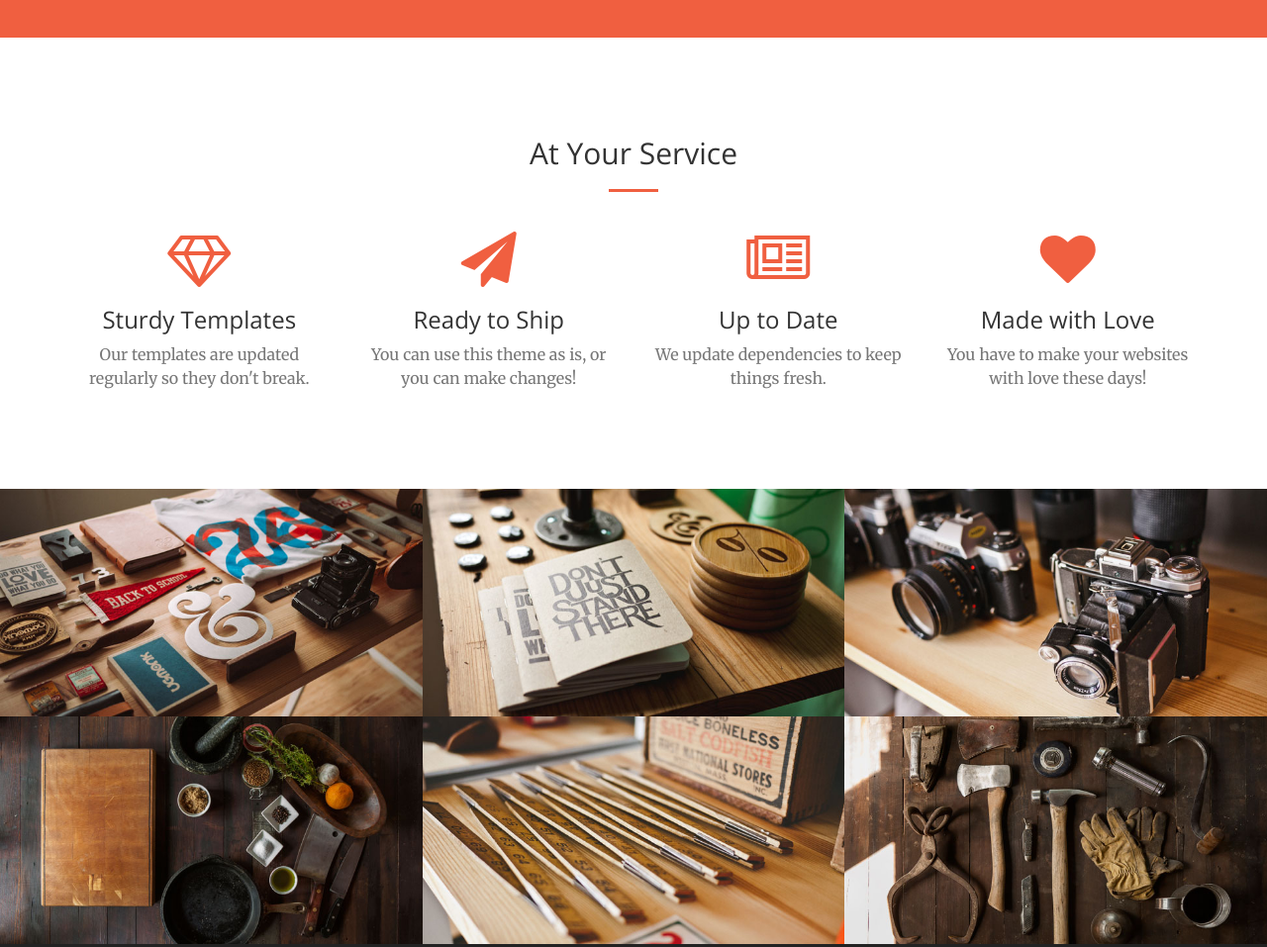
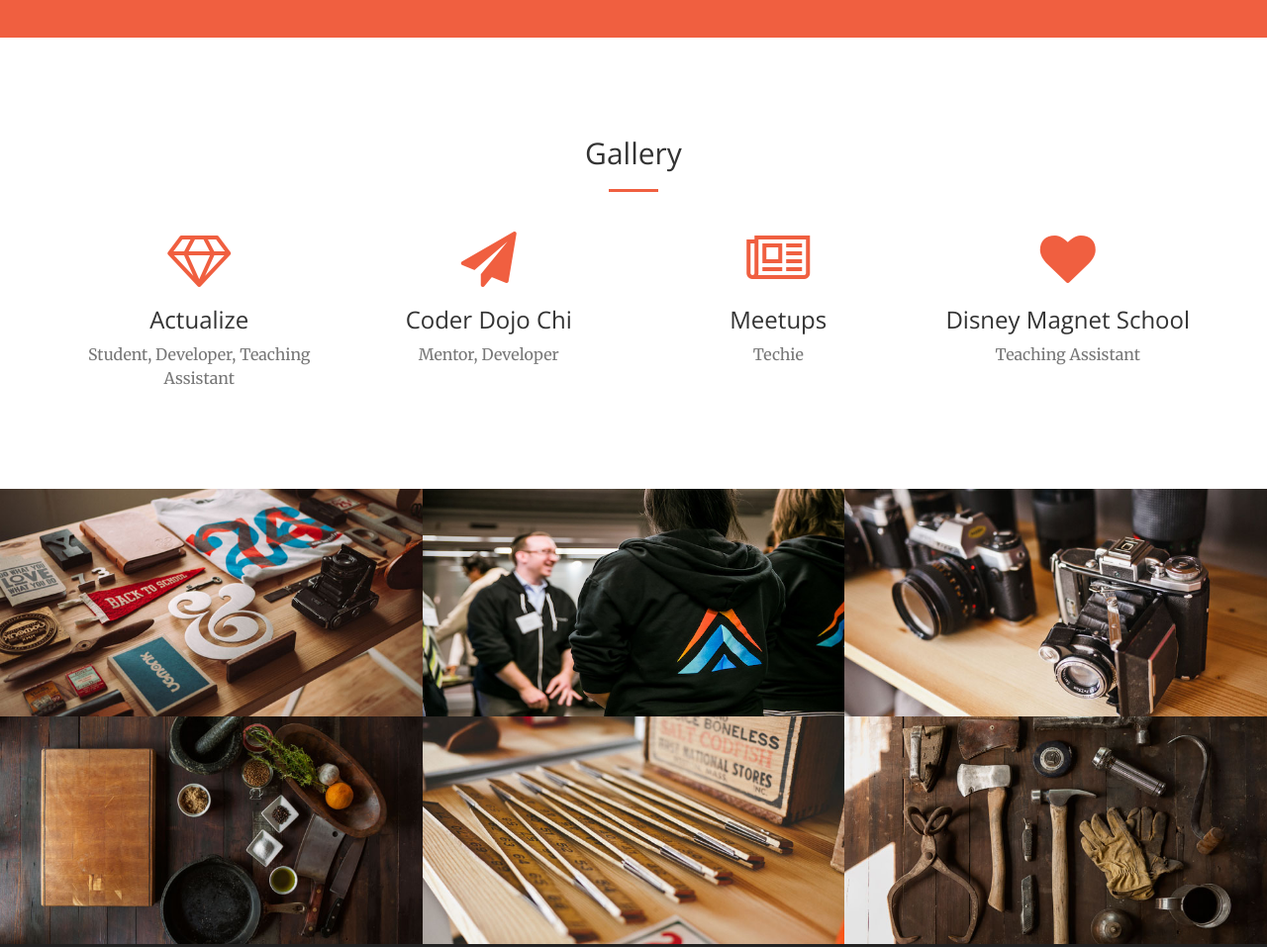
Before and after one commit to KarenAF/karenaf.github.io, a website: page index.html in a window 1280 px wide. Shown: the part 1180-2137 px from the top of the page at 99% size. Drawn offline with nearby package versions, Linux system fonts and the light colour scheme.

Commit message:
customized links

```diff
--- a/css/creative.css
+++ b/css/creative.css
@@ -1,4 +1,4 @@
-/*!
+ /*!
  * Start Bootstrap - Creative v3.3.7+1 (http://startbootstrap.com/template-overviews/creative)
  * Copyright 2013-2016 Start Bootstrap
  * Licensed under MIT (https://github.com/BlackrockDigital/startbootstrap/blob/gh-pages/LICENSE)
--- a/index.html
+++ b/index.html
@@ -43,7 +43,7 @@
                 <button type="button" class="navbar-toggle collapsed" data-toggle="collapse" data-target="#bs-example-navbar-collapse-1">
                     <span class="sr-only">Toggle navigation</span> Menu <i class="fa fa-bars"></i>
                 </button>
-                <a class="navbar-brand page-scroll" href="#page-top">Start Bootstrap</a>
+                <a class="navbar-brand page-scroll" href="#page-top">Karen Liu</a>
             </div>
 
             <!-- Collect the nav links, forms, and other content for toggling -->
@@ -53,7 +53,7 @@
                         <a class="page-scroll" href="#about">About</a>
                     </li>
                     <li>
-                        <a class="page-scroll" href="#services">Services</a>
+                        <a class="page-scroll" href="#gallery">Gallery</a>
                     </li>
                     <li>
                         <a class="page-scroll" href="#portfolio">Portfolio</a>
@@ -73,8 +73,8 @@
             <div class="header-content-inner">
                 <h1 id="homeHeading">Karen Liu</h1>
                 <hr>
-                <p>I'm an enthusiastic web developer who's always keen to learn new technologies and share my passion for computer science</p>
-                <a href="#about" class="btn btn-primary btn-xl page-scroll">Find Out More</a>
+                <p>I'm an enthusiastic web developer with a passion for learning new technologies</p>
+                <a href="#about" class="btn btn-primary btn-xl page-scroll">Check me out on GitHub</a>
             </div>
         </div>
     </header>
@@ -86,17 +86,17 @@
                     <h2 class="section-heading">We've got what you need!</h2>
                     <hr class="light">
                     <p class="text-faded">Start Bootstrap has everything you need to get your new website up and running in no time! All of the templates and themes on Start Bootstrap are open source, free to download, and easy to use. No strings attached!</p>
-                    <a href="#services" class="page-scroll btn btn-default btn-xl sr-button">Get Started!</a>
+                    <a href="#gallery" class="page-scroll btn btn-default btn-xl sr-button">Get Started!</a>
                 </div>
             </div>
         </div>
     </section>
 
-    <section id="services">
+    <section id="gallery">
         <div class="container">
             <div class="row">
                 <div class="col-lg-12 text-center">
-                    <h2 class="section-heading">At Your Service</h2>
+                    <h2 class="section-heading">Gallery</h2>
                     <hr class="primary">
                 </div>
             </div>
@@ -106,29 +106,29 @@
                 <div class="col-lg-3 col-md-6 text-center">
                     <div class="service-box">
                         <i class="fa fa-4x fa-diamond text-primary sr-icons"></i>
-                        <h3>Sturdy Templates</h3>
-                        <p class="text-muted">Our templates are updated regularly so they don't break.</p>
+                        <h3>Actualize</h3>
+                        <p class="text-muted">Student, Developer, Teaching Assistant</p>
                     </div>
                 </div>
                 <div class="col-lg-3 col-md-6 text-center">
                     <div class="service-box">
                         <i class="fa fa-4x fa-paper-plane text-primary sr-icons"></i>
-                        <h3>Ready to Ship</h3>
-                        <p class="text-muted">You can use this theme as is, or you can make changes!</p>
+                        <h3>Coder Dojo Chi</h3>
+                        <p class="text-muted">Mentor, Developer</p>
                     </div>
                 </div>
                 <div class="col-lg-3 col-md-6 text-center">
                     <div class="service-box">
                         <i class="fa fa-4x fa-newspaper-o text-primary sr-icons"></i>
-                        <h3>Up to Date</h3>
-                        <p class="text-muted">We update dependencies to keep things fresh.</p>
+                        <h3>Meetups</h3>
+                        <p class="text-muted">Techie</p>
                     </div>
                 </div>
                 <div class="col-lg-3 col-md-6 text-center">
                     <div class="service-box">
                         <i class="fa fa-4x fa-heart text-primary sr-icons"></i>
-                        <h3>Made with Love</h3>
-                        <p class="text-muted">You have to make your websites with love these days!</p>
+                        <h3>Disney Magnet School</h3>
+                        <p class="text-muted">Teaching Assistant</p>
                     </div>
                 </div>
             </div>
@@ -154,8 +154,8 @@
                     </a>
                 </div>
                 <div class="col-lg-4 col-sm-6">
-                    <a href="img/portfolio/fullsize/2.jpg" class="portfolio-box">
-                        <img src="img/portfolio/thumbnails/2.jpg" class="img-responsive" alt="">
+                    <a href="img/portfolio/fullsize/Karen_Disney_Showcase_back.jpg" class="portfolio-box">
+                        <img src="img/portfolio/thumbnails/Karen_Disney_Showcase_back.jpg" class="img-responsive" alt="Disney">
                         <div class="portfolio-box-caption">
                             <div class="portfolio-box-caption-content">
                                 <div class="project-category text-faded">
```
Also changed, not shown: img/HunterTigerjpg.jpg (added), img/portfolio/fullsize/Karen_Disney_Showcase_back.jpg (added), img/portfolio/thumbnails/Karen_Disney_Showcase_back.jpg (added), 4 other files.
